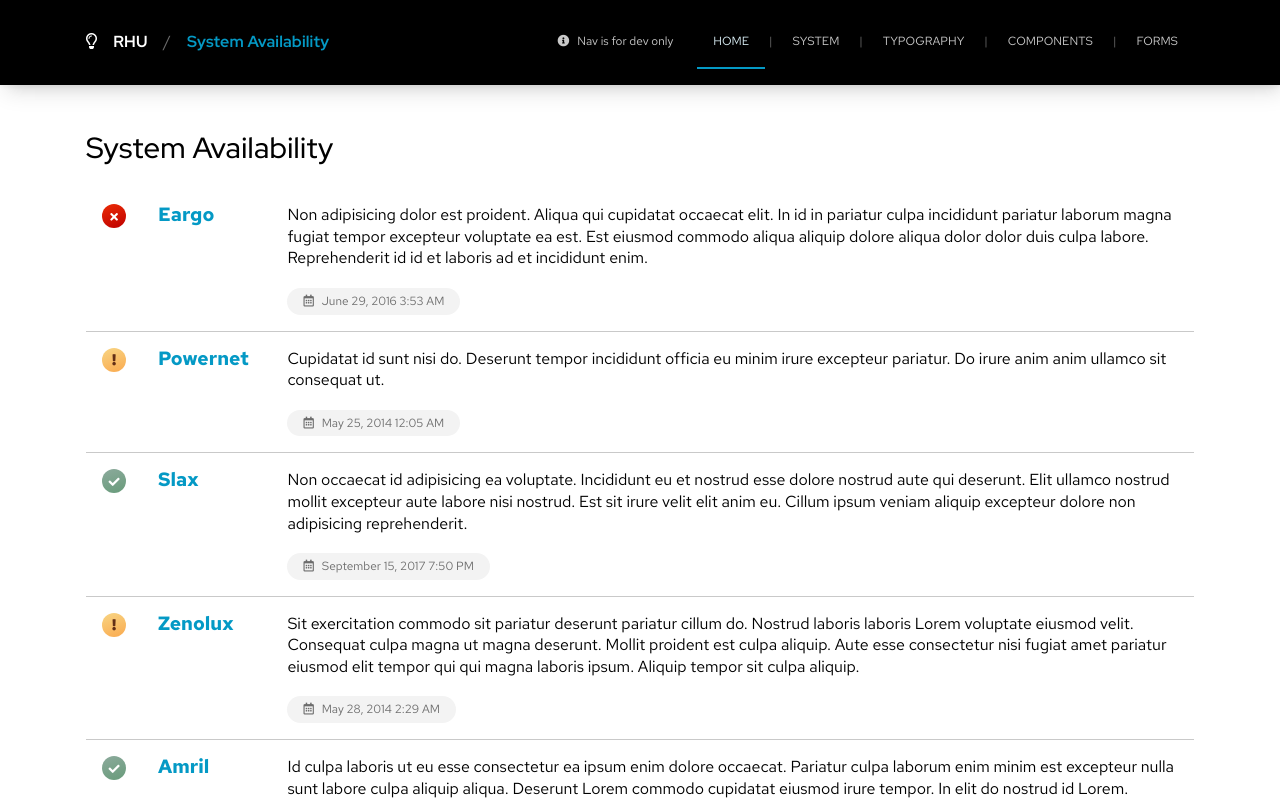
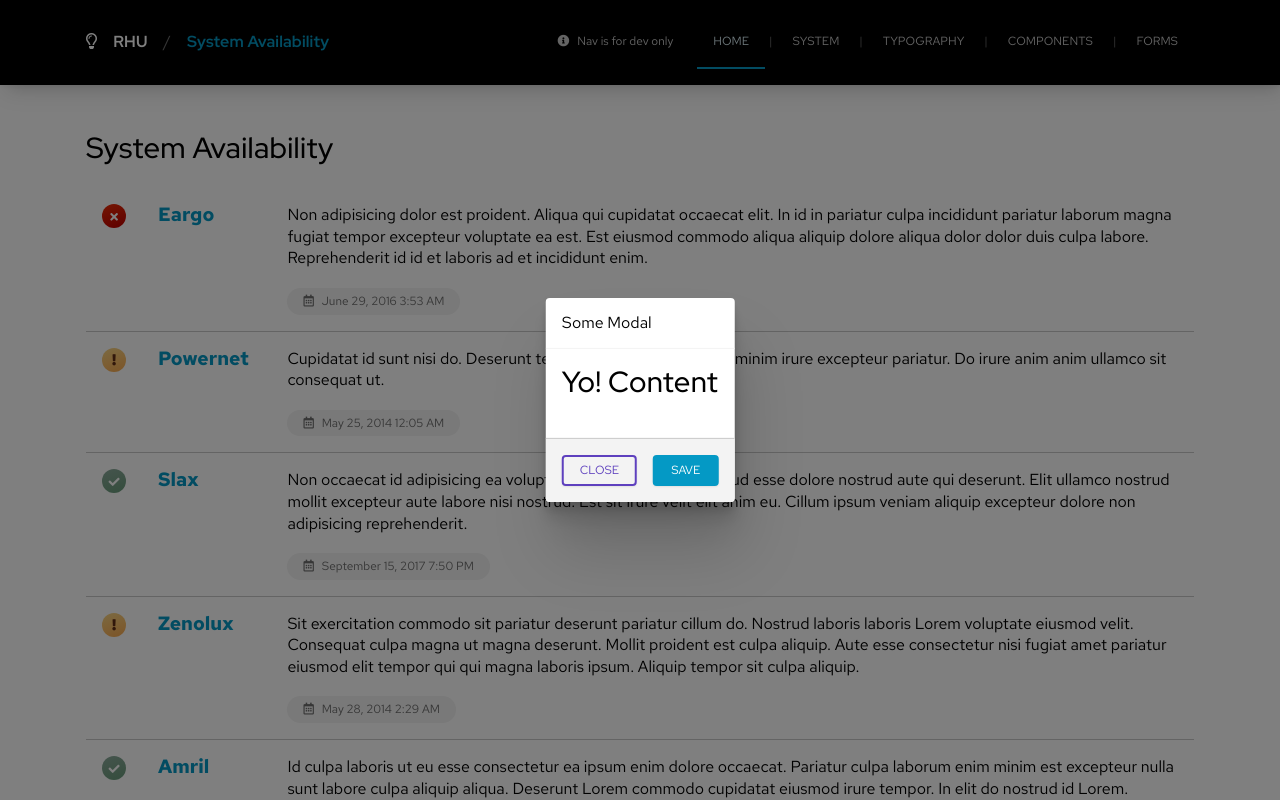
Before and after one commit to nudoru/rhu-system-status, a Vue app: page / in a window 1280 px wide. Shown: the top 800 px of the page. Built offline with nearby package versions, Linux system fonts and the light colour scheme; what vue-dummy would draw is missing.

Commit message:
started on modal

```diff
--- /dev/null
+++ b/src/components/ui/Modal.vue
@@ -0,0 +1,66 @@
+<style lang="scss" scoped></style>
+
+<template>
+  <div>
+    <div
+      class="modal-cover"
+      @click="() => (callback ? callback() : coverClick())"
+    ></div>
+    <div class="modal">
+      <div class="title" v-if="title.length > 0">{{ title }}</div>
+      <div class="content">
+        <slot></slot>
+      </div>
+      <div class="controls" v-if="controls !== null">
+        <span v-for="(button, idx) in controls" :key="idx">
+          <button
+            @click="
+              () => (button.callback ? button.callback() : defaultClick())
+            "
+            :class="button.cls ? button.cls : 'primary'"
+          >
+            {{ button.label }}
+          </button>
+        </span>
+      </div>
+    </div>
+  </div>
+</template>
+
+<script>
+export default {
+  name: "Modal",
+  components: {},
+  props: {
+    title: {
+      type: String,
+      default: "",
+    },
+    controls: {
+      type: Array,
+      default: null,
+    },
+    callback: {
+      type: Function,
+      default: null,
+    },
+  },
+  data() {
+    return {
+      visible: false,
+    };
+  },
+  computed: {},
+  methods: {
+    coverClick() {
+      console.log("Cover click");
+    },
+    defaultClick() {
+      console.log("Default click");
+    },
+  },
+  mounted() {
+    console.log(this.controls);
+  },
+};
+</script>
--- /dev/null
+++ b/src/scss/components/_component-modal.scss
@@ -0,0 +1,56 @@
+.u-full-cover-flex {
+  position: fixed;
+  top: 0;
+  left: 0;
+  right: 0;
+  bottom: 0;
+  display: flex;
+  justify-content: center;
+  align-items: center;
+}
+
+.u-centered {
+  top: 50%;
+  left: 50%;
+  transform: translate(-50%, -50%);
+}
+
+.modal-cover {
+  @extend .u-full-cover-flex;
+  background-color: rgba(0, 0, 0, 0.5);
+  z-index: $zindex-modal;
+}
+
+.modal {
+  @extend .box;
+  @extend .shadow-xl;
+  @extend .u-centered;
+  z-index: $zindex-modal + 1;
+  position: fixed;
+  background-color: #fff;
+  //position: relative;
+  //width: 75%;
+  //height: 50%;
+  display: flex;
+  flex-direction: column;
+  .title {
+    padding: $base-value;
+    border-bottom: $control-border-light;
+    h1 {
+      @extend .control-title;
+    }
+  }
+  .content {
+    padding: $base-value;
+    flex: 1;
+  }
+  .controls {
+    padding: $base-value;
+    border-top: $control-border-mid;
+    background-color: $neutral-color-light;
+    text-align: right;
+    span:not(:last-of-type) {
+      margin-right: $base-value;
+    }
+  }
+}
--- a/src/scss/styles.scss
+++ b/src/scss/styles.scss
@@ -20,6 +20,7 @@
 @import "components/component-tag";
 @import "components/component-table";
 @import "components/component-app-navigation";
+@import "components/component-modal";
 // needs to be updated @import 'components/component-checkbox';
 // needs to be updated @import 'components/component-switch';
 
--- a/src/views/Home.vue
+++ b/src/views/Home.vue
@@ -31,6 +31,22 @@
         </tr>
       </tbody>
     </table>
+    <Modal
+      title="Some Modal"
+      :callback="handleModalClose"
+      :controls="[
+        {
+          label: 'Close',
+          cls: 'secondary outline',
+          callback: handleModalClose,
+        },
+        { label: 'Save', callback: handleModalSave },
+      ]"
+    >
+      <div>
+        <h1>Yo! Content</h1>
+      </div>
+    </Modal>
   </div>
 </template>
 
@@ -41,10 +57,11 @@ import Icon from "@/components/ui/Icon";
 import Badge from "@/components/ui/Badge";
 
 import { statusCodeToGlyph, statusCodeToString } from "../libs/utilities";
+import Modal from "../components/ui/Modal";
 
 export default {
   name: "Home",
-  components: { Icon, Badge },
+  components: { Modal, Icon, Badge },
   props: {
     p: {
       type: Boolean,
@@ -60,6 +77,12 @@ export default {
   methods: {
     statusCodeToString,
     statusCodeToGlyph,
+    handleModalClose() {
+      console.log("Modal close");
+    },
+    handleModalSave() {
+      console.log("Modal save!");
+    },
   },
 };
 </script>
```
